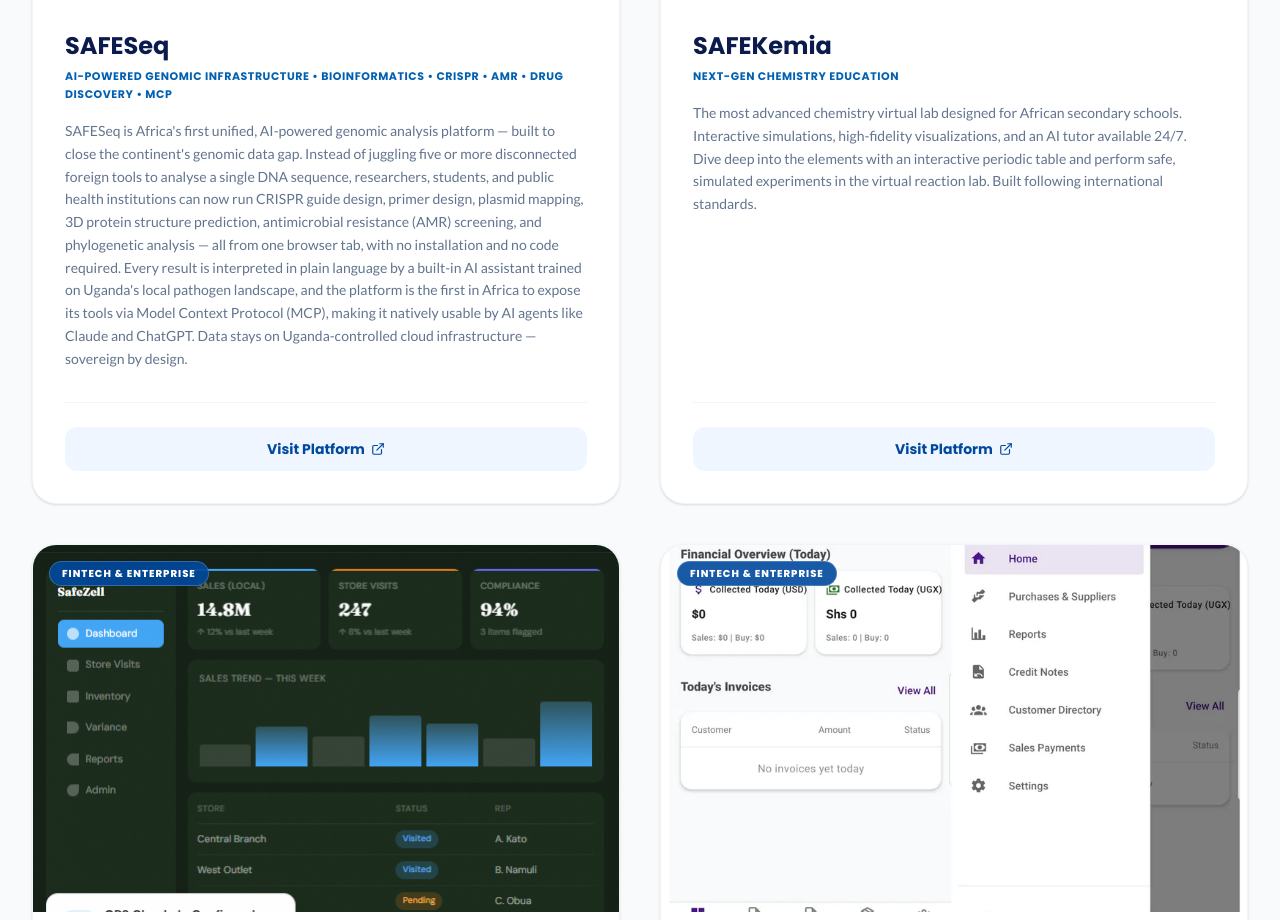
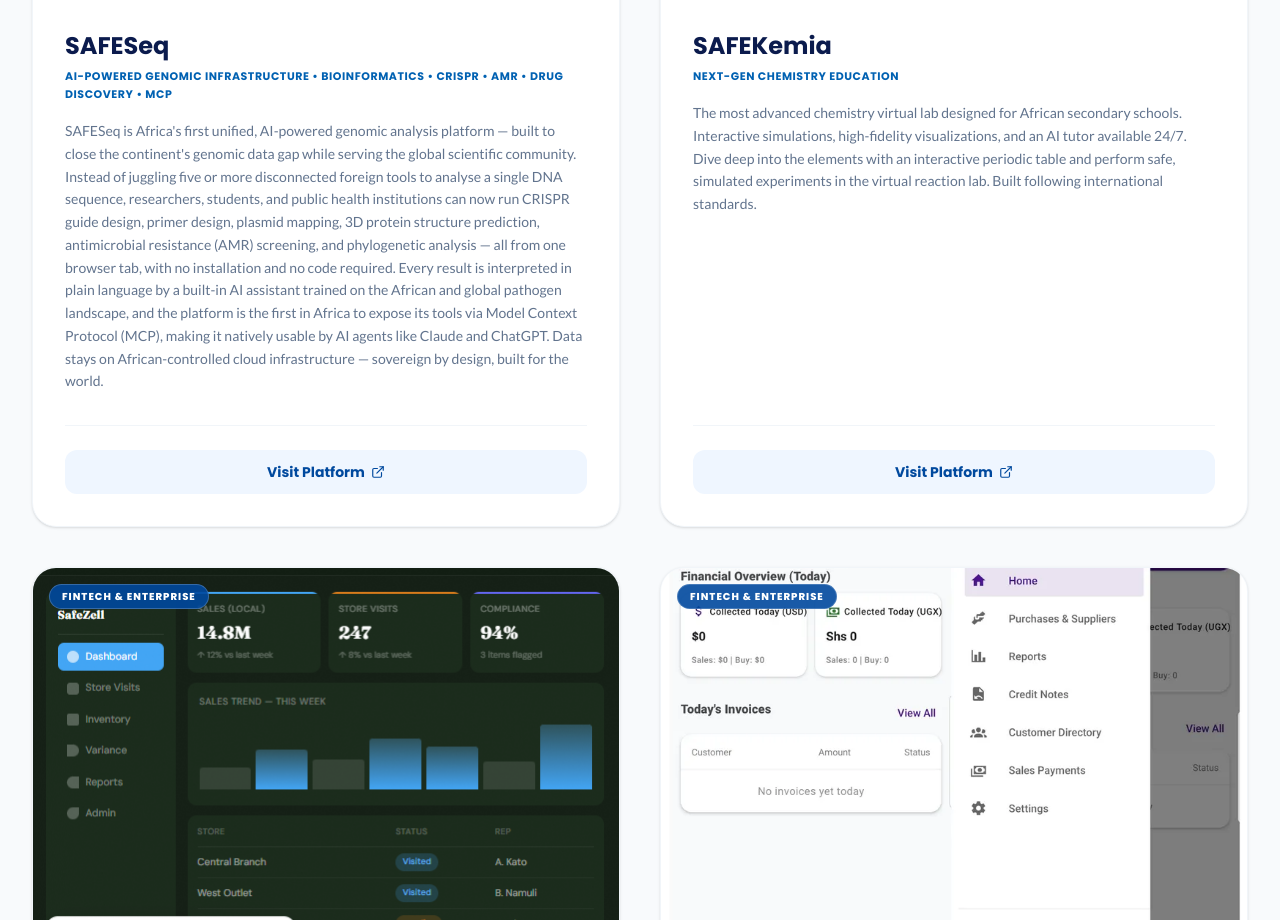
Before and after one commit to Atusav-lab/SAFEAI-AFRICA-WEBSITE-ai-studio-nextjs, a Next.js app: page /solution in a window 1280 px wide. Shown: the part 980-1900 px from the top of the page. Built offline with nearby package versions, Linux system fonts and the light colour scheme.

Commit message:
content: broaden SAFESeq description to encompass Africa and the world

```diff
--- a/src/app/solution/page.tsx
+++ b/src/app/solution/page.tsx
@@ -16,7 +16,7 @@
     title: 'SAFESeq',
     category: 'Healthcare',
     subtitle: 'AI-Powered Genomic Infrastructure • Bioinformatics • CRISPR • AMR • Drug Discovery • MCP',
-    desc: 'SAFESeq is Africa\'s first unified, AI-powered genomic analysis platform — built to close the continent\'s genomic data gap. Instead of juggling five or more disconnected foreign tools to analyse a single DNA sequence, researchers, students, and public health institutions can now run CRISPR guide design, primer design, plasmid mapping, 3D protein structure prediction, antimicrobial resistance (AMR) screening, and phylogenetic analysis — all from one browser tab, with no installation and no code required. Every result is interpreted in plain language by a built-in AI assistant trained on Uganda\'s local pathogen landscape, and the platform is the first in Africa to expose its tools via Model Context Protocol (MCP), making it natively usable by AI agents like Claude and ChatGPT. Data stays on Uganda-controlled cloud infrastructure — sovereign by design.',
+    desc: 'SAFESeq is Africa\'s first unified, AI-powered genomic analysis platform — built to close the continent\'s genomic data gap while serving the global scientific community. Instead of juggling five or more disconnected foreign tools to analyse a single DNA sequence, researchers, students, and public health institutions can now run CRISPR guide design, primer design, plasmid mapping, 3D protein structure prediction, antimicrobial resistance (AMR) screening, and phylogenetic analysis — all from one browser tab, with no installation and no code required. Every result is interpreted in plain language by a built-in AI assistant trained on the African and global pathogen landscape, and the platform is the first in Africa to expose its tools via Model Context Protocol (MCP), making it natively usable by AI agents like Claude and ChatGPT. Data stays on African-controlled cloud infrastructure — sovereign by design, built for the world.',
     image: '/SAFEAI_ASSETS/safeseq.webp',
     link: 'https://safeseq.safeaiafrica.com',
     external: true,
```
